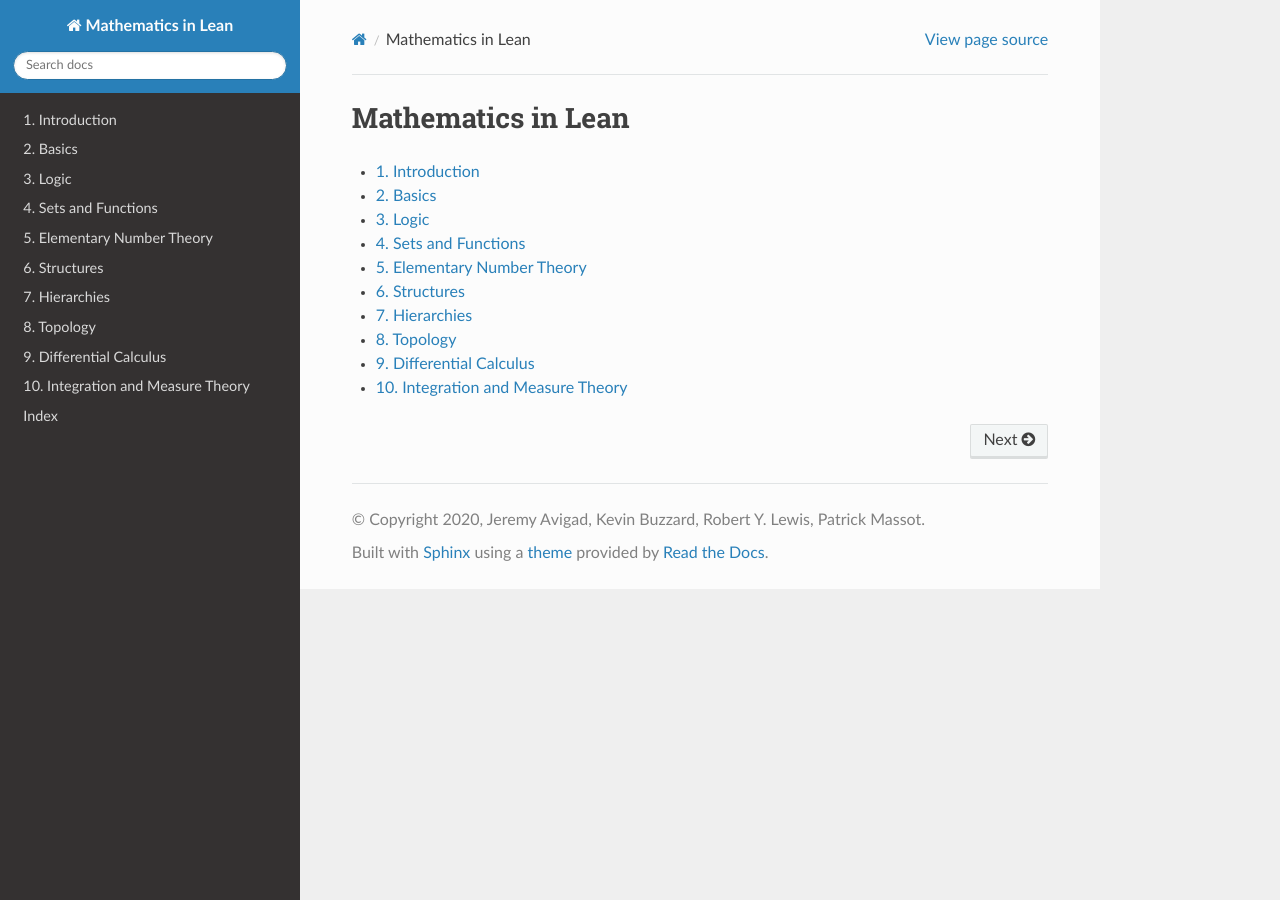
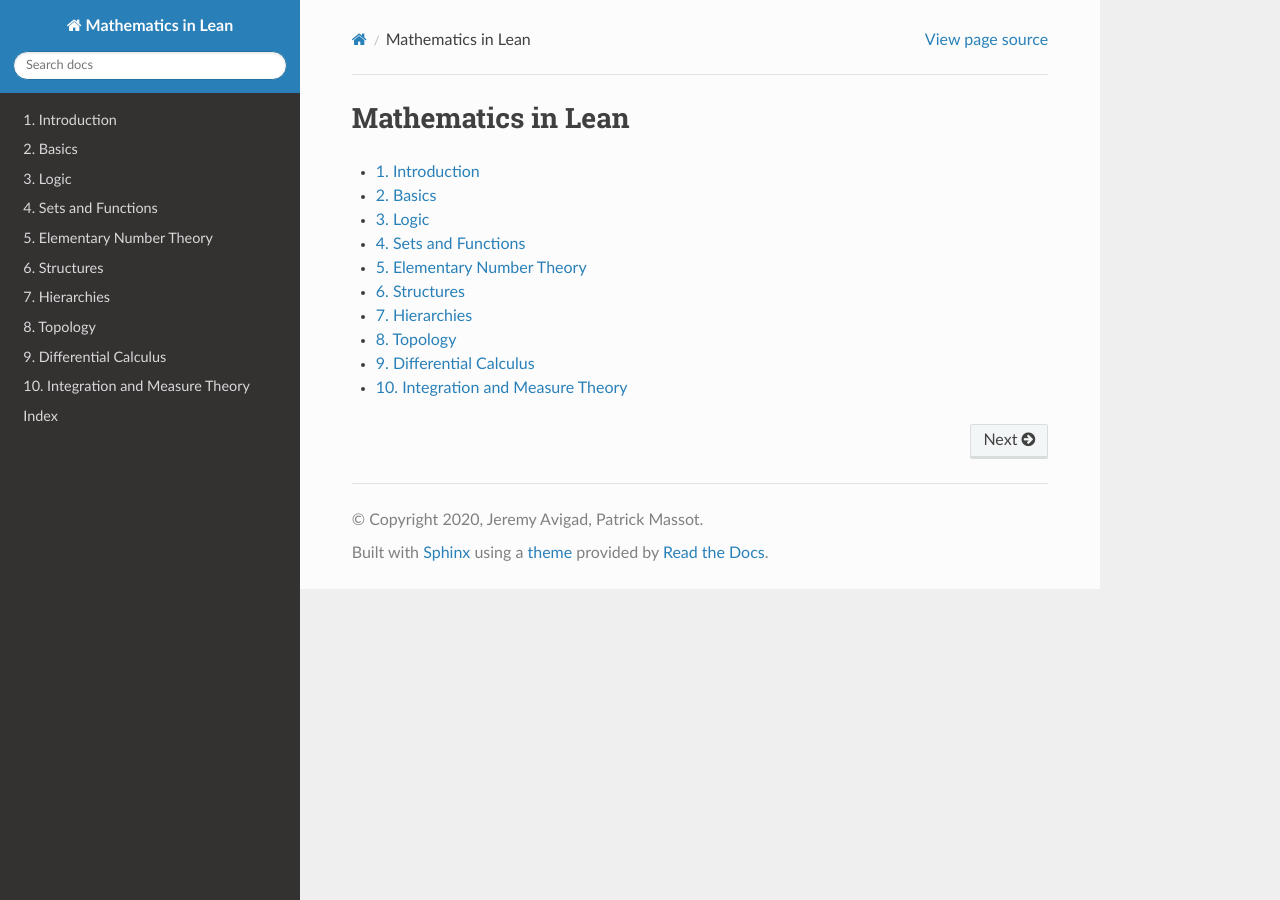
Before and after one commit to avigad/mathematics_in_lean_source, a Sphinx documentation site: the page built from source/index.rst, in a window 1280 px wide. Built offline with Sphinx 7.4.7 and the Read the Docs theme 2.0.0, drawn with Linux system fonts in a browser that asks for light colours.

Commit message:
Update author list

```diff
--- a/source/conf.py
+++ b/source/conf.py
@@ -17,8 +17,8 @@
 # -- Project information -----------------------------------------------------
 
 project = 'Mathematics in Lean'
-copyright = '2020, Jeremy Avigad, Kevin Buzzard, Robert Y. Lewis, Patrick Massot'
-author = 'Jeremy Avigad, Kevin Buzzard, Robert Y. Lewis, Patrick Massot'
+copyright = '2020, Jeremy Avigad, Patrick Massot'
+author = 'Jeremy Avigad, Patrick Massot'
 
 # The full version, including alpha/beta/rc tags
 release = '0.1'
@@ -121,7 +121,7 @@ latex_elements = {
 #  author, documentclass [howto, manual, or own class]).
 latex_documents = [
     (master_doc, 'mathematics_in_lean.tex', 'Mathematics in Lean',
-     'Jeremy Avigad \\and Kevin Buzzard \\and Robert Y. Lewis \\and Patrick Massot', 'manual'),
+     'Jeremy Avigad \\and Patrick Massot', 'manual'),
 ]
 
 
```
